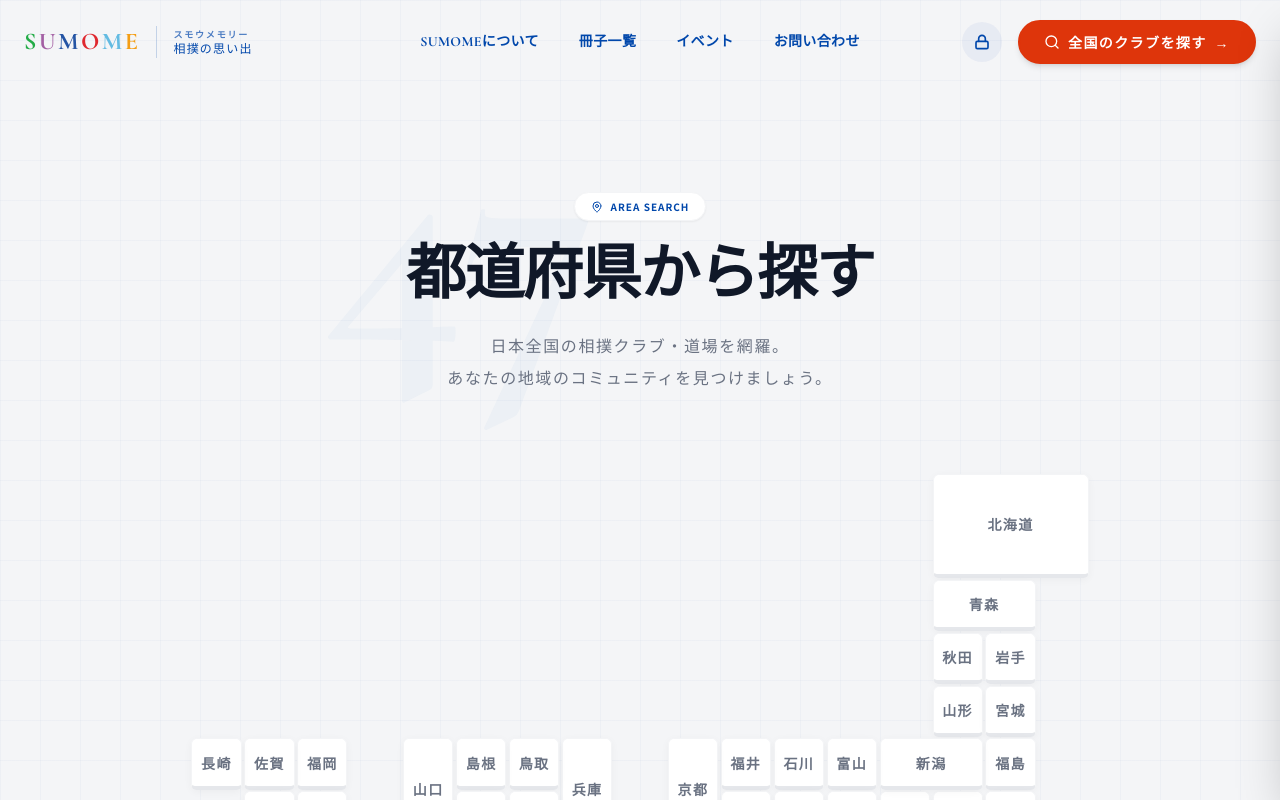
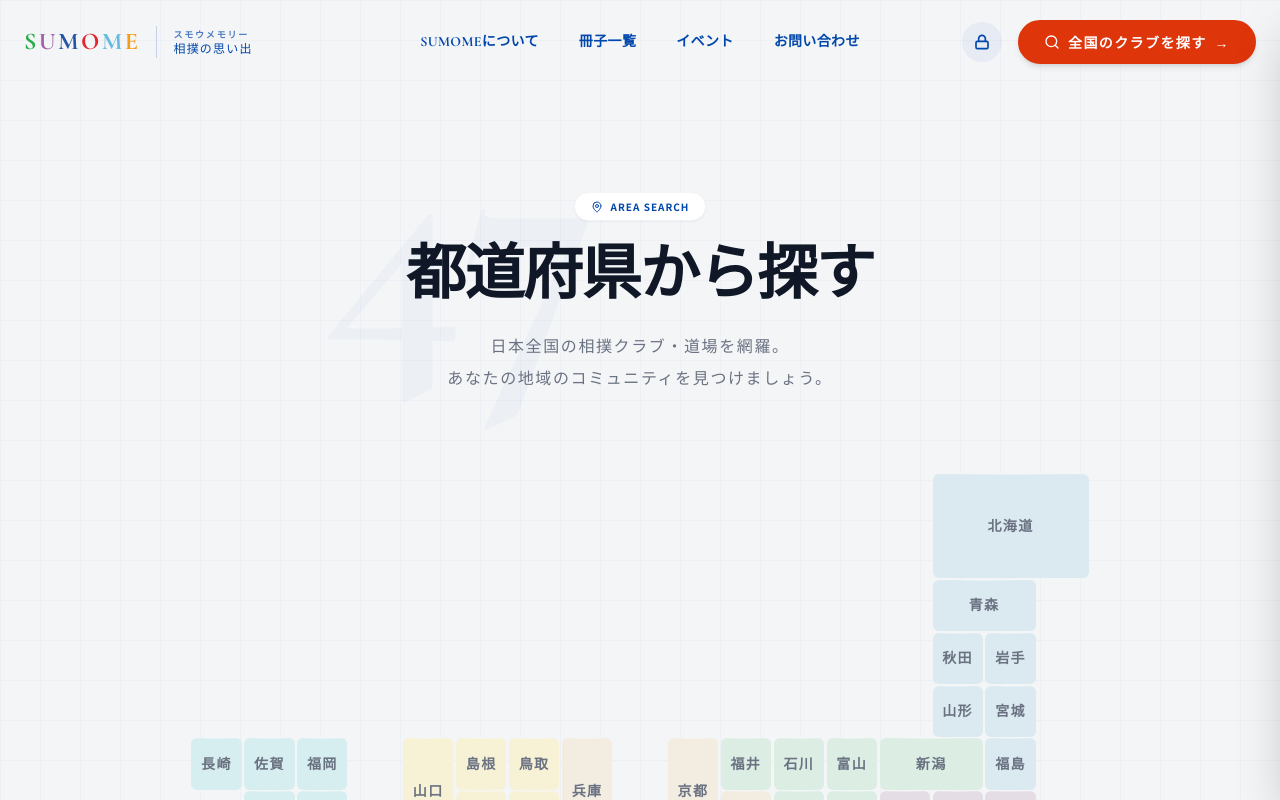
Before and after one commit to lieitaku/SUMOME, a Next.js app: page /clubs in a window 1280 px wide. Shown: the top 800 px of the page. Built offline with nearby package versions, Linux system fonts and the light colour scheme.

Commit message:
Map色更新

```diff
--- a/src/components/clubs/JapanMap.tsx
+++ b/src/components/clubs/JapanMap.tsx
@@ -130,6 +130,59 @@ const MOBILE_GROUPS = [
   },
 ];
 
+// --- Config: Glaze Colors (Pure Hex) ---
+type ThemeColor = {
+  bg: string;
+  text: string;
+  shadow: string;
+  dot: string;
+};
+
+const REGION_THEMES: Record<string, ThemeColor> = {
+  "北海道・東北": {
+    bg: "#dbe9f0",
+    text: "#4a708b",
+    shadow: "#a8c2d1",
+    dot: "#a8c2d1",
+  },
+  関東: {
+    bg: "#e5dde6",
+    text: "#8a6a8a",
+    shadow: "#cbbccb",
+    dot: "#cbbccb",
+  },
+  中部: {
+    bg: "#dcede4",
+    text: "#5c8a70",
+    shadow: "#b8d6c5",
+    dot: "#b8d6c5",
+  },
+  近畿: {
+    bg: "#f2ece1",
+    text: "#8f7e5e",
+    shadow: "#d9cfbc",
+    dot: "#d9cfbc",
+  },
+  中国: {
+    bg: "#f7f1d5",
+    text: "#9c8c54",
+    shadow: "#e0d6a8",
+    dot: "#e0d6a8",
+  },
+  四国: {
+    bg: "#f7f1d5",
+    text: "#9c8c54",
+    shadow: "#e0d6a8",
+    dot: "#e0d6a8",
+  },
+  "九州・沖縄": {
+    bg: "#d6eeef",
+    text: "#4b8f94",
+    shadow: "#b0d8db",
+    dot: "#b0d8db",
+  },
+};
+
 const JapanMap = () => {
   const getStyle = (x: number, y: number, w: number, h: number) => {
     const unitX = 100 / 17;
@@ -146,53 +199,122 @@ const JapanMap = () => {
   const getLabel = (id: string) =>
     PREF_DATA.find((p) => p.id === id)?.label || id;
 
+  /**
+   * 核心修复：将所有厚度相关的 4px 改为 2px
+   */
+  const getRegionProps = (id: string, isMobile: boolean) => {
+    const group = MOBILE_GROUPS.find((g) => g.ids.includes(id));
+    if (!group) return { style: {}, className: "" };
+
+    const theme = REGION_THEMES[group.region];
+
+    // 1. 定义 CSS 变量
+    const customStyle = {
+      "--r-bg": theme.bg,
+      "--r-text": theme.text,
+      "--r-shadow": theme.shadow,
+    } as React.CSSProperties;
+
+    // 2. 基础类名
+    const baseClasses =
+      "bg-[var(--r-bg)] shadow-none border-0 ring-0 transition-all duration-300";
+
+    let stateClasses = "";
+
+    if (isMobile) {
+      // === Mobile Mode (常驻阴影) ===
+      // 修改点：将 4px 改为 2px，border-b-4 改为 border-b-2
+      stateClasses = cn(
+        "text-[var(--r-text)]",
+        "shadow-[0_2px_0_var(--r-shadow)]", // 4px -> 2px
+        "border-b-2 border-[var(--r-shadow)]", // b-4 -> b-2
+        // 按下效果：位移也同步改为 2px
+        "active:translate-y-[2px] active:shadow-none active:border-b-0",
+      );
+    } else {
+      // === Desktop Mode (Hover 阴影) ===
+      // 修改点：同上，将 4px 改为 2px，border-b-4 改为 border-b-2
+      stateClasses = cn(
+        "text-gray-500 hover:text-[var(--r-text)]",
+        "border-b-2 border-transparent hover:border-[var(--r-shadow)]", // b-4 -> b-2
+        "hover:shadow-[0_2px_0_var(--r-shadow)]", // 4px -> 2px
+        "hover:-translate-y-0.5",
+      );
+    }
+
+    return {
+      style: customStyle,
+      className: cn(baseClasses, stateClasses),
+    };
+  };
+
   return (
     <div className="w-full">
       {/* === A. 手机端视图 (Mobile) === */}
       <div className="md:hidden flex flex-col gap-10">
-        {MOBILE_GROUPS.map((group) => (
+        {MOBILE_GROUPS.map((group) => {
+          const theme = REGION_THEMES[group.region];
+          return (
             <div key={group.region}>
               <h3 className="flex items-center gap-2 mb-4 pl-1">
-              <div className="w-1.5 h-1.5 rounded-full bg-sumo-brand shadow-sm"></div>
+                <div
+                  className="w-2 h-2 rounded-full shadow-sm"
+                  style={{ backgroundColor: theme.dot }}
+                ></div>
                 <span className="text-sumo-dark font-serif font-bold tracking-widest text-sm">
                   {group.region}
                 </span>
               </h3>
 
               <div className="grid grid-cols-4 gap-2">
-              {group.ids.map((id) => (
+                {group.ids.map((id) => {
+                  const { style, className } = getRegionProps(id, true);
+                  return (
                     <Ceramic
                       key={id}
                       as={Link}
                       href={`/clubs/${id}`}
-                  className="flex items-center justify-center py-3 text-xs font-bold text-gray-500 rounded-xl hover:text-sumo-brand"
+                      style={style}
+                      className={cn(
+                        "flex items-center justify-center py-3 text-xs font-bold rounded-xl",
+                        className,
+                      )}
                     >
                       {getLabel(id)}
                     </Ceramic>
-              ))}
+                  );
+                })}
               </div>
             </div>
-        ))}
+          );
+        })}
       </div>
 
       {/* === B. 电脑端视图 (Desktop) === */}
       <div className="hidden md:block relative w-full max-w-[900px] aspect-[17/10] mx-auto select-none">
-        {PREF_DATA.map((pref) => (
+        {PREF_DATA.map((pref) => {
+          const { style: regionStyle, className } = getRegionProps(
+            pref.id,
+            false,
+          );
+          const positionStyle = getStyle(pref.x, pref.y, pref.w, pref.h);
+
+          return (
             <Ceramic
               key={pref.id}
               as={Link}
               href={`/clubs/${pref.id}`}
-            style={getStyle(pref.x, pref.y, pref.w, pref.h)}
+              style={{ ...positionStyle, ...regionStyle }}
               className={cn(
-              "absolute flex items-center justify-center text-sm font-bold text-gray-500 tracking-widest",
-              // 圆角加大到 rounded-md (6px)，让釉面感更强
-              // Hover 效果：保持白色背景，只改变文字颜色和层级 (陶瓷组件会自动处理底座变蓝)
-              "rounded-md hover:text-sumo-brand hover:z-10",
+                "absolute flex items-center justify-center text-sm font-bold tracking-widest",
+                "rounded-md hover:z-10",
+                className,
               )}
             >
               {pref.label}
             </Ceramic>
-        ))}
+          );
+        })}
 
         {/* 装饰图例 */}
         <div className="absolute -bottom-8 right-0 flex flex-col items-end opacity-40 pointer-events-none">
--- a/src/components/home/RabbitBanner/config.ts
+++ b/src/components/home/RabbitBanner/config.ts
@@ -19,6 +19,8 @@ export type RabbitVariant = {
   };
   // 🆕 身体样式：用于特殊处理（如通过 CSS 裁剪掉耳朵）
   bodyStyle?: CSSProperties;
+  // 🆕 新增：手部微调配置 (支持 top, left, transform 等)
+  handStyle?: CSSProperties;
 };
 
 // 🐰 兔子种类配置库
@@ -54,10 +56,16 @@ export const RABBIT_VARIANTS: RabbitVariant[] = [
   {
     frames: ["/rabbit/1-1.png", "/rabbit/1-2.png", "/rabbit/1-3.png"],
     hand: "/rabbit/hand-1.png",
-    flagStyle: { bottom: "20px", left: "3px", scale: 0.7 },
+    // 🆕 在这里微调手的位置 (支持 px 或 %)
+    handStyle: {
+      // translate(水平位移, 垂直位移)
+      // 比如：往右移 5px，往上移 15px
+      transform: "translate(0,-80px)",
+    },
+    flagStyle: { bottom: "40px", left: "3px", scale: 0.8 },
     bodyStyle: {
       // ✂️ 核心魔法：裁掉顶部 32% 的区域 (隐藏耳朵)
-      clipPath: "inset(32% 0 0 0)",
+      clipPath: "inset(30% 0 0 10%)",
     },
   },
 ];
--- a/src/components/home/RabbitBanner/index.tsx
+++ b/src/components/home/RabbitBanner/index.tsx
@@ -116,10 +116,10 @@ export default function RabbitWalkingBanner() {
                       {/* === 🚩 旗帜设计 Start (海报贴图版) === */}
                       <div className="relative flex flex-col items-center group">
                         {/* 1. 金色横杆 */}
-                        <div className="w-[180px] h-[8px] bg-gradient-to-r from-[#D4AF37] via-[#F4C430] to-[#D4AF37] rounded-full relative z-20 shadow-lg border border-[#B8860B]"></div>
+                        <div className="w-[190px] h-[8px] bg-gradient-to-r from-[#D4AF37] via-[#F4C430] to-[#D4AF37] rounded-full relative z-20 shadow-lg border border-[#B8860B]"></div>
 
                         {/* 2. 旗面主体 */}
-                        <div className="relative w-[170px] h-[280px] -mt-[6px] z-10 shadow-2xl bg-[#FDFBF7] flex items-center justify-center overflow-hidden border-x border-black/5">
+                        <div className="relative w-[170px] h-[220px] -mt-[6px] z-10 shadow-2xl bg-[#FDFBF7] flex items-center justify-center overflow-hidden border-x border-black/5">
                           {/* 顶部阴影 */}
                           <div className="absolute top-0 left-0 w-full h-6 bg-gradient-to-b from-black/20 to-transparent z-30 pointer-events-none"></div>
 
@@ -152,7 +152,7 @@ export default function RabbitWalkingBanner() {
                         </div>
 
                         {/* 3. 底部流苏 */}
-                        <div className="w-[160px] h-[50px] bg-gradient-to-b from-transparent to-black/5 relative">
+                        <div className="w-[160px] h-[30px] bg-gradient-to-b from-transparent to-black/5 relative">
                           <div
                             className="w-full h-full"
                             style={{
@@ -167,7 +167,11 @@ export default function RabbitWalkingBanner() {
                   </div>
 
                   {/* Layer 3: 手部遮挡 (Z-Index: 20) */}
-                  <div className="absolute inset-0 z-20">
+                  <div
+                    className="absolute inset-0 z-20 transition-all duration-300" // 加个 transition 方便调试时看效果
+                    // 🆕 核心修改：应用配置文件里的手部位置
+                    style={variant.handStyle}
+                  >
                     <img
                       src={variant.hand}
                       alt="Hand"
```
Also changed, not shown: public/rabbit/1-3.png, public/rabbit/hand-1.png. Lines whose indentation alone changed are shown as unchanged.
